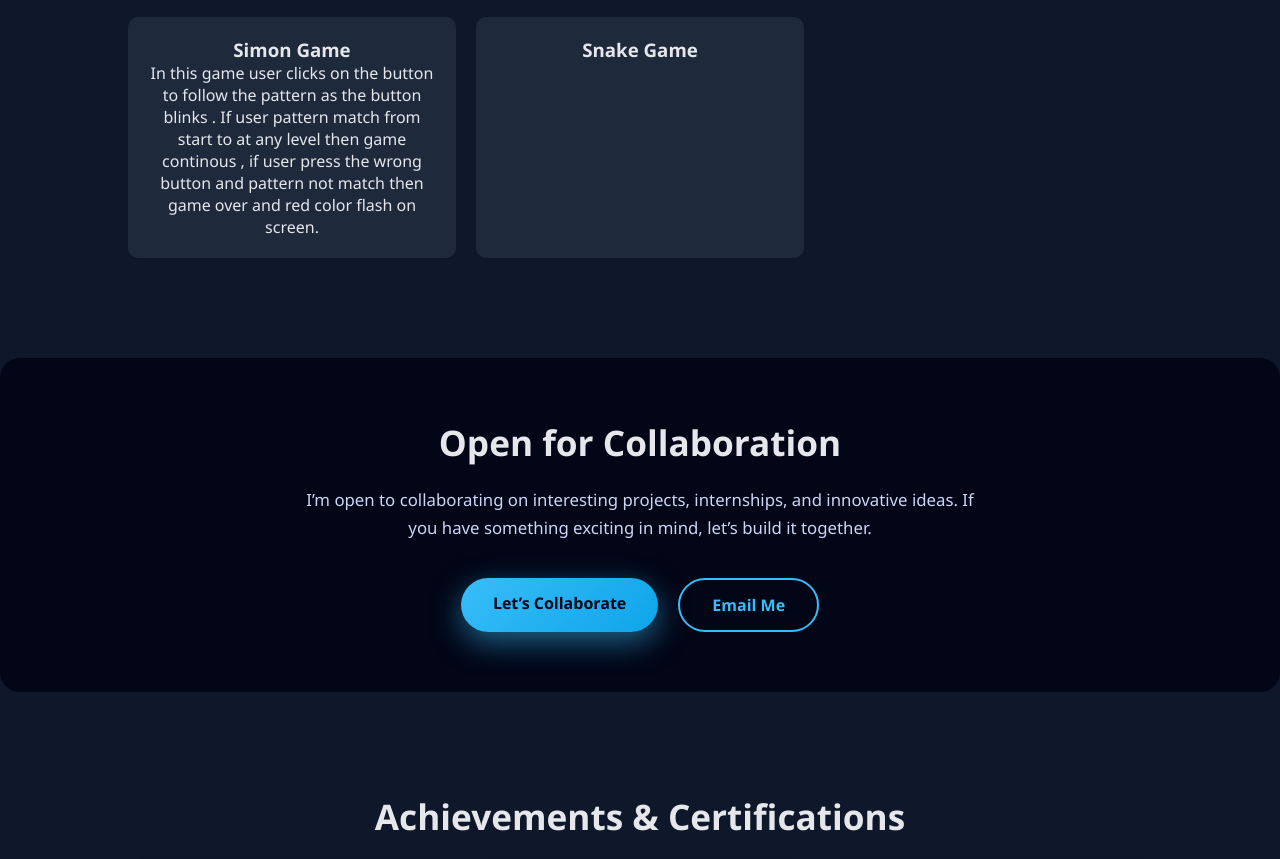
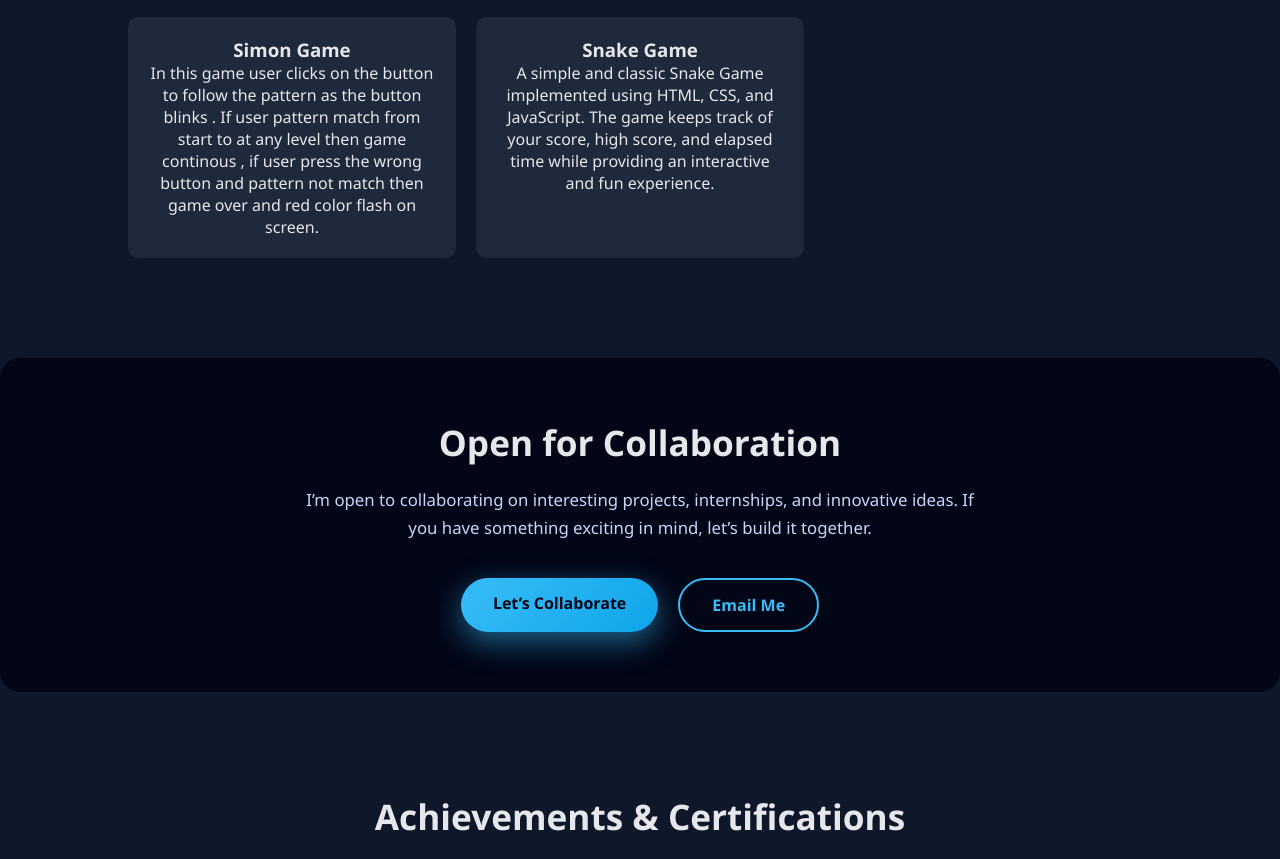
Before and after one commit to Userunknown84/MyPortfolio, a plain HTML site: page index.html in a window 1280 px wide. Shown: the part 2541-3400 px from the top of the page. Drawn offline with Linux system fonts and the light colour scheme.

Commit message:
second commit

```diff
--- a/index.html
+++ b/index.html
@@ -158,7 +158,7 @@
       </div>
       <div class="project-card">
         <h3>Snake Game</h3>
-        <p></p>
+        <p>A simple and classic Snake Game implemented using HTML, CSS, and JavaScript. The game keeps track of your score, high score, and elapsed time while providing an interactive and fun experience.</p>
       </div>
 
     </div>
```
